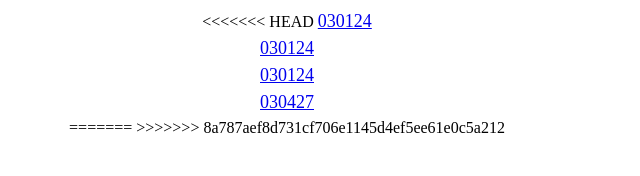
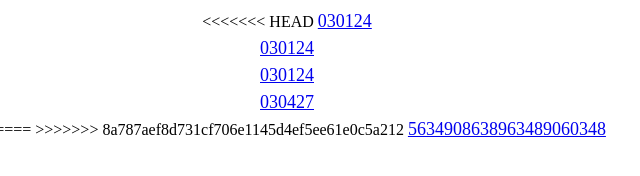
Before and after one commit to yarshys/website, a plain HTML site: page journal.html in a window 1280 px wide. Shown: the whole page, without its empty margins (361-1001 px from the left). Drawn offline with Linux system fonts and the light colour scheme.

Commit message:
5634908638963489060348

```diff
--- a/journal.html
+++ b/journal.html
@@ -18,3 +18,5 @@
 <font size="+1"><a href="./journal_pages/030427.txt">030427</a></font> <br>
 =======
 >>>>>>> 8a787aef8d731cf706e1145d4ef5ee61e0c5a212
+
+<font size="+1"><a href="./journal_pages/5634908638963489060348.txt">5634908638963489060348</a></font> <br>
```
